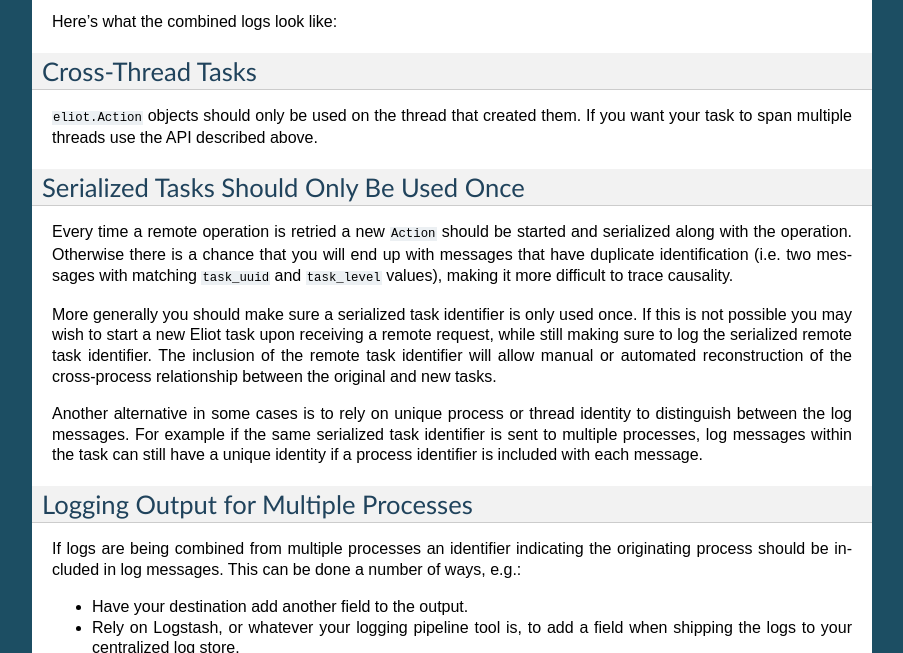
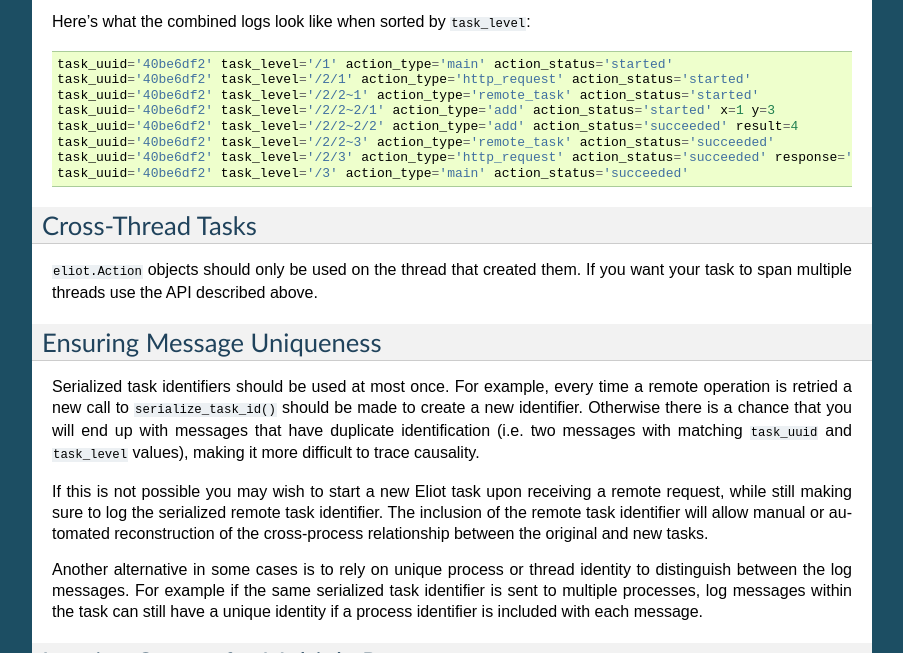
Before and after one commit to itamarst/eliot, a Sphinx documentation site: the page built from docs/source/threads.rst, in a window 1280 px wide and 900 px high, scrolled down 478 px, cut to the strip 247-900 px from the top of the window. Shown: the whole strip, without its empty margins (198-1101 px from the left). Built offline with Sphinx 7.4.7, drawn with Linux system fonts in a browser that asks for light colours; some of the changed text lies outside the part shown.

Commit message:
Finish documentation, using sketch of final implementation.

```diff
--- a/docs/source/threads.rst
+++ b/docs/source/threads.rst
@@ -25,7 +25,17 @@ The server that receives the request then extracts the identifier:
 
 .. literalinclude:: ../../examples/server.py
 
-Here's what the combined logs look like:
+Here's what the combined logs look like when sorted by ``task_level``::
+
+    task_uuid='40be6df2' task_level='/1' action_type='main' action_status='started'
+    task_uuid='40be6df2' task_level='/2/1' action_type='http_request' action_status='started'
+    task_uuid='40be6df2' task_level='/2/2~1' action_type='remote_task' action_status='started'
+    task_uuid='40be6df2' task_level='/2/2~2/1' action_type='add' action_status='started' x=1 y=3
+    task_uuid='40be6df2' task_level='/2/2~2/2' action_type='add' action_status='succeeded' result=4
+    task_uuid='40be6df2' task_level='/2/2~3' action_type='remote_task' action_status='succeeded'
+    task_uuid='40be6df2' task_level='/2/3' action_type='http_request' action_status='succeeded' response='4'
+    task_uuid='40be6df2' task_level='/3' action_type='main' action_status='succeeded'
+
 
 
 Cross-Thread Tasks
@@ -35,13 +45,13 @@ Cross-Thread Tasks
 If you want your task to span multiple threads use the API described above.
 
 
-Serialized Tasks Should Only Be Used Once
------------------------------------------
+Ensuring Message Uniqueness
+---------------------------
 
-Every time a remote operation is retried a new ``Action`` should be started and serialized along with the operation.
+Serialized task identifiers should be used at most once.
+For example, every time a remote operation is retried a new call to ``serialize_task_id()`` should be made to create a new identifier.
 Otherwise there is a chance that you will end up with messages that have duplicate identification (i.e. two messages with matching ``task_uuid`` and ``task_level`` values), making it more difficult to trace causality.
 
-More generally you should make sure a serialized task identifier is only used once.
 If this is not possible you may wish to start a new Eliot task upon receiving a remote request, while still making sure to log the serialized remote task identifier.
 The inclusion of the remote task identifier will allow manual or automated reconstruction of the cross-process relationship between the original and new tasks.
 
```
Also changed, not shown: 3 other files.
